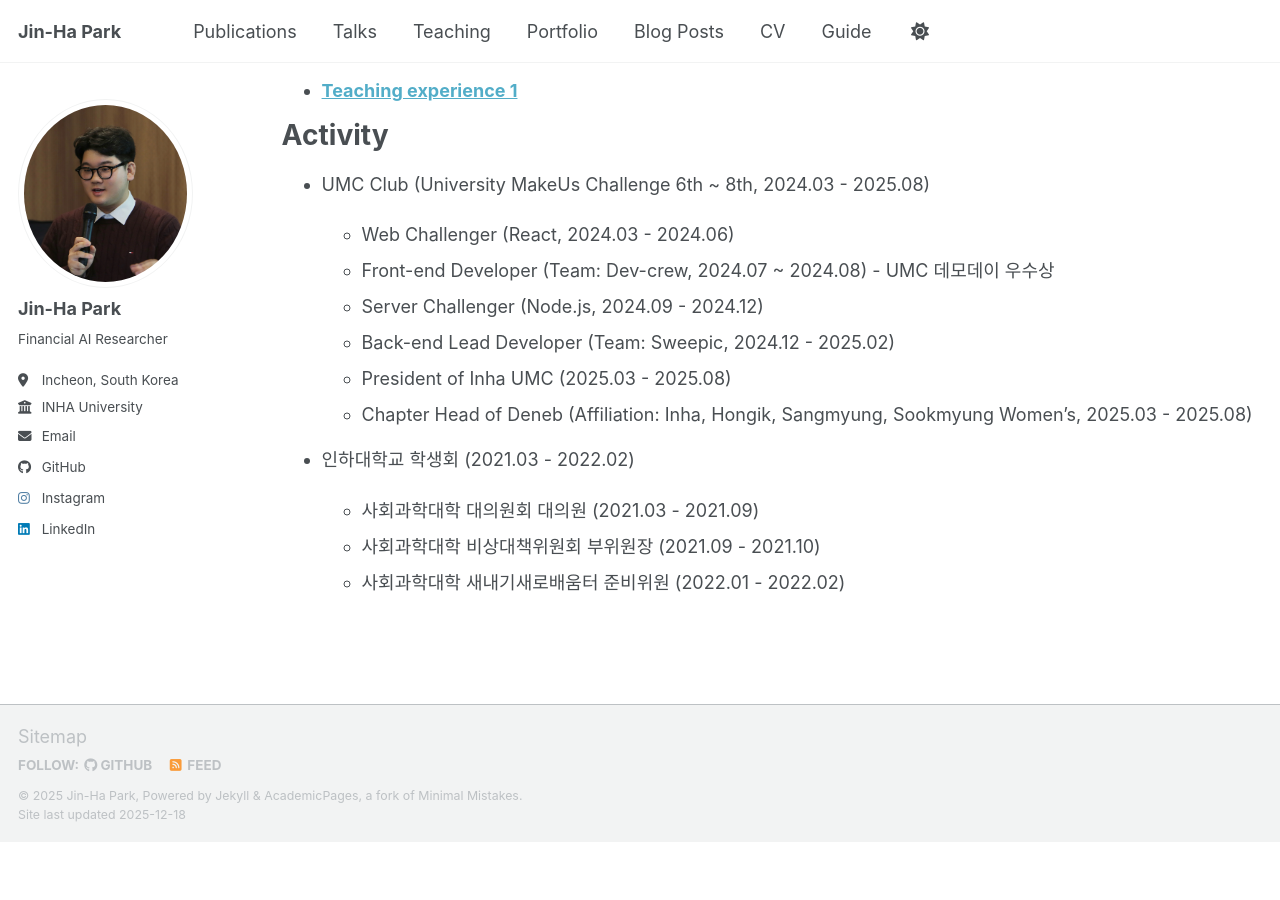
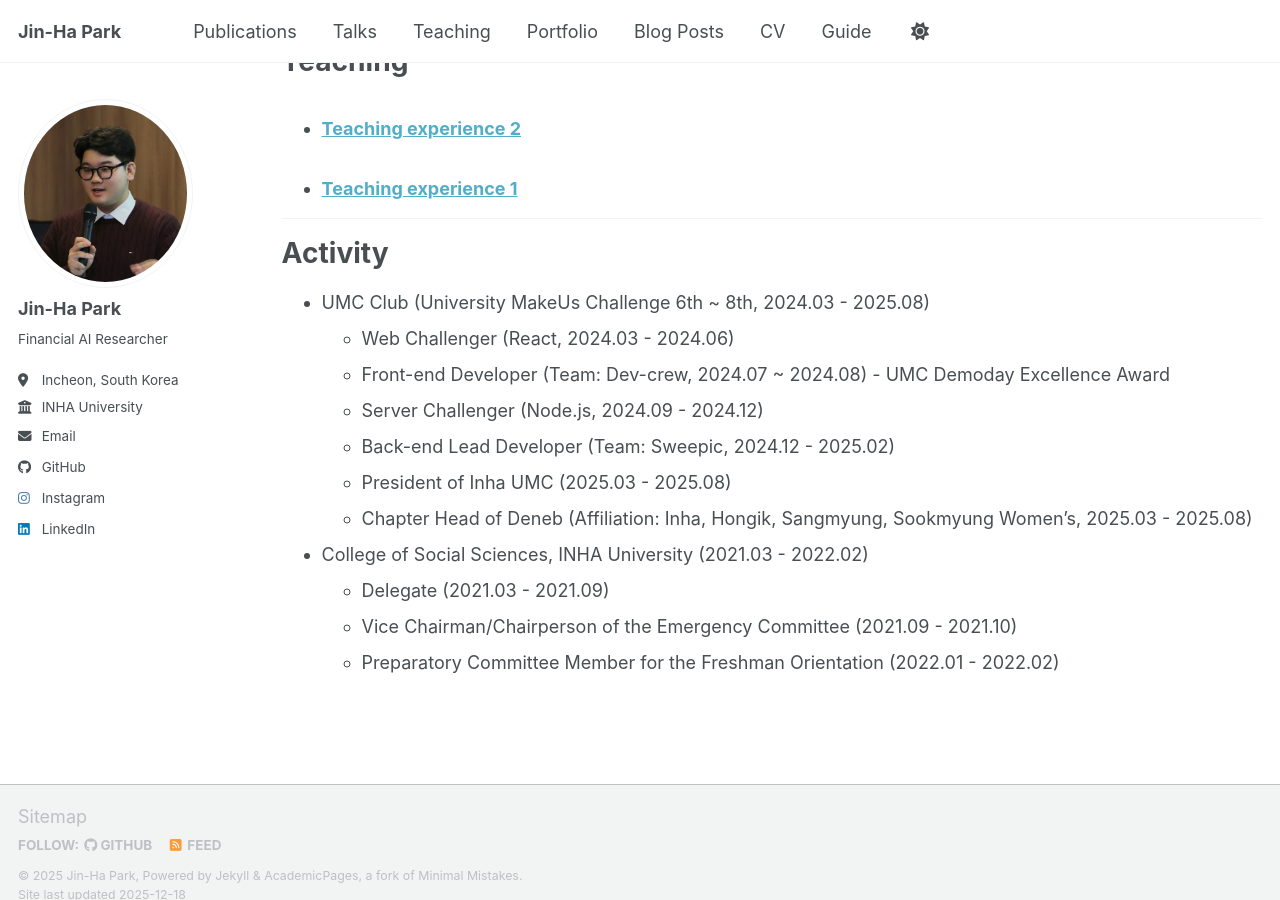
Before and after one commit to jjiinaaa/jjiinaaa.github.io, a Jekyll site: the page built from _pages/cv.md, in a window 1280 px wide and 900 px high, scrolled down 1657 px. Built offline with Jekyll 4.4.1, drawn with Linux system fonts in a browser that asks for light colours; a script bundle is joined from its source files by our own code; library files that are not in the unit come from our copies; before the commit the page ends 2499 px from its top, so only the background shows below that; some of the changed text lies outside the part shown.

Commit message:
cv 파일 영문 수정

```diff
--- a/_pages/cv.md
+++ b/_pages/cv.md
@@ -37,6 +39,8 @@
   - Duties included: Tagging issues
   - Supervisor: Professor Git -->
 
+---
+
 # Skills
 
 - Skill 1
@@ -46,37 +50,43 @@
   - Sub-skill 2.3
 - Skill 3
 
+---
+
 # Publications
 
   <ul>{% for post in site.publications reversed %}
     {% include archive-single-cv.html %}
   {% endfor %}</ul>
 
-Talks
-======
+---
+
+# Talks
+
   <ul>{% for post in site.talks reversed %}
     {% include archive-single-talk-cv.html  %}
   {% endfor %}</ul>
 
-Teaching
-======
+---
+
+# Teaching
+
   <ul>{% for post in site.teaching reversed %}
     {% include archive-single-cv.html %}
   {% endfor %}</ul>
 
-Activity
-======
+---
+
+# Activity
 
 - UMC Club (University MakeUs Challenge 6th ~ 8th, 2024.03 - 2025.08)
-
   - Web Challenger (React, 2024.03 - 2024.06)
-  - Front-end Developer (Team: Dev-crew, 2024.07 ~ 2024.08) - UMC 데모데이 우수상
+  - Front-end Developer (Team: Dev-crew, 2024.07 ~ 2024.08) - UMC Demoday Excellence Award
   - Server Challenger (Node.js, 2024.09 - 2024.12)
   - Back-end Lead Developer (Team: Sweepic, 2024.12 - 2025.02)
   - President of Inha UMC (2025.03 - 2025.08)
   - Chapter Head of Deneb (Affiliation: Inha, Hongik, Sangmyung, Sookmyung Women's, 2025.03 - 2025.08)
 
-- 인하대학교 학생회 (2021.03 - 2022.02)
-  - 사회과학대학 대의원회 대의원 (2021.03 - 2021.09)
-  - 사회과학대학 비상대책위원회 부위원장 (2021.09 - 2021.10)
-  - 사회과학대학 새내기새로배움터 준비위원 (2022.01 - 2022.02)
+- College of Social Sciences, INHA University (2021.03 - 2022.02)
+  - Delegate (2021.03 - 2021.09)
+  - Vice Chairman/Chairperson of the Emergency Committee (2021.09 - 2021.10)
+  - Preparatory Committee Member for the Freshman Orientation (2022.01 - 2022.02)
```
Also changed, not shown: other parts of _pages/cv.md (+5 -3 lines).
